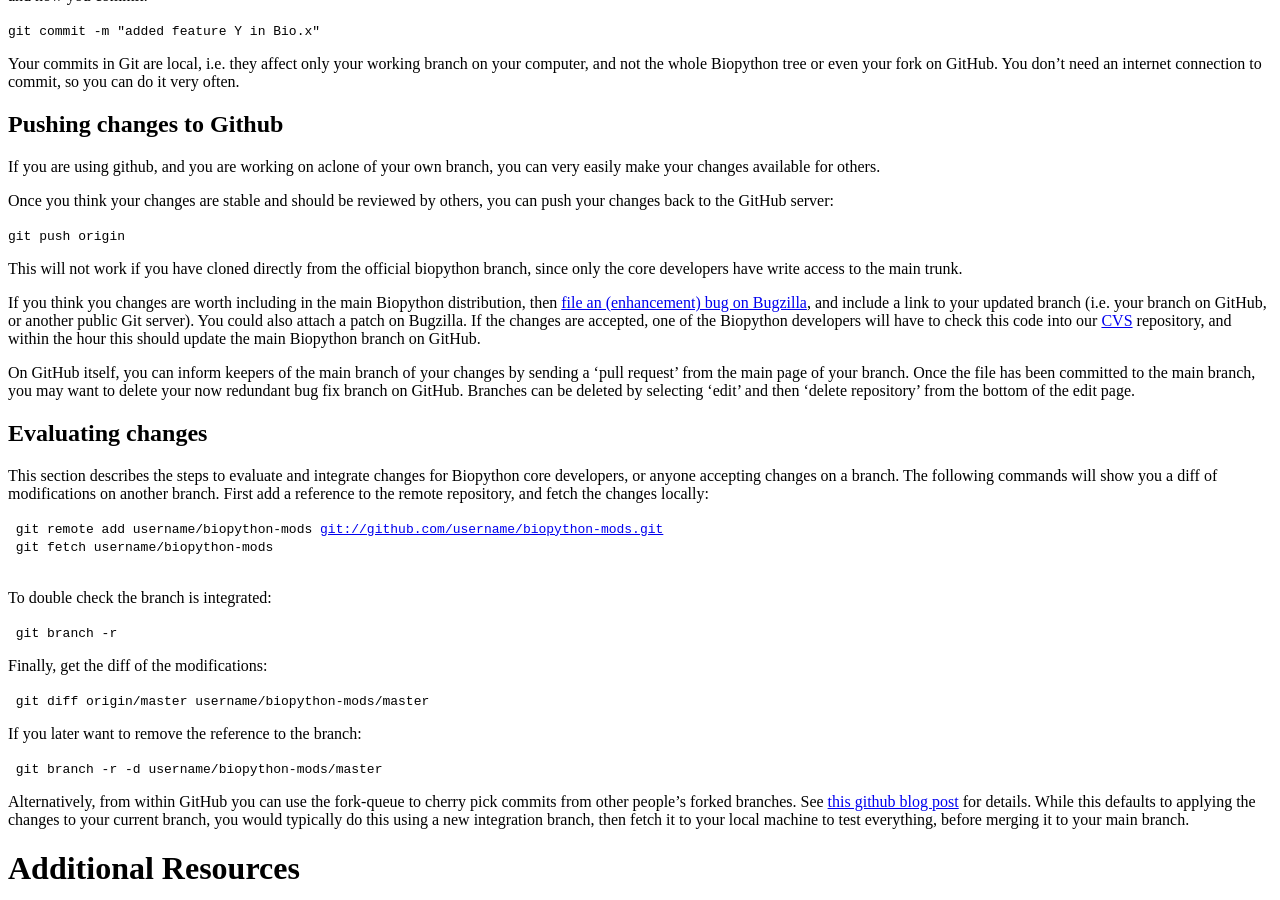
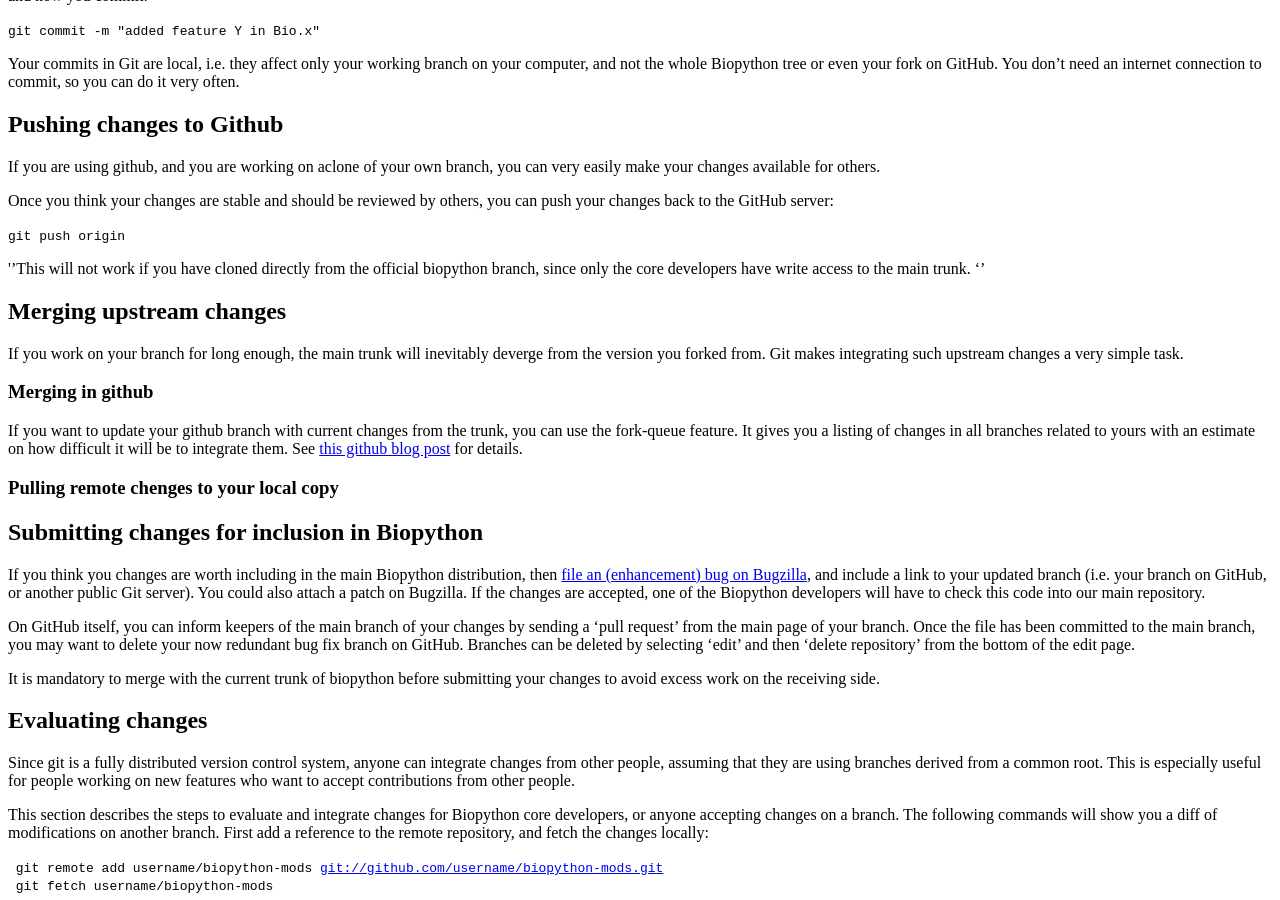
Before and after one commit to biopython/biopython.github.io, a Jekyll site: the page built from wiki/GitUsage.md, in a window 1280 px wide and 900 px high, scrolled down 2400 px. Built offline with Jekyll 4.4.1, drawn with Linux system fonts in a browser that asks for light colours.

Commit message:
Change to wiki page

```diff
--- a/wiki/GitUsage.md
+++ b/wiki/GitUsage.md
@@ -226,20 +226,37 @@ you can push your changes back to the GitHub server:
 
 `git push origin`
 
-<note>
-This will not work if you have cloned directly from the official
+''This will not work if you have cloned directly from the official
 biopython branch, since only the core developers have write access to
-the main trunk.
+the main trunk. ''
 
-</note>
+Merging upstream changes
+------------------------
+
+If you work on your branch for long enough, the main trunk will
+inevitably deverge from the version you forked from. Git makes
+integrating such upstream changes a very simple task.
+
+### Merging in github
+
+If you want to update your github branch with current changes from the
+trunk, you can use the fork-queue feature. It gives you a listing of
+changes in all branches related to yours with an estimate on how
+difficult it will be to integrate them. See [this github blog
+post](http://github.com/blog/270-the-fork-queue) for details.
+
+### Pulling remote chenges to your local copy
+
+Submitting changes for inclusion in Biopython
+---------------------------------------------
+
 If you think you changes are worth including in the main Biopython
 distribution, then [file an (enhancement) bug on
 Bugzilla](http://bugzilla.open-bio.org/), and include a link to your
 updated branch (i.e. your branch on GitHub, or another public Git
 server). You could also attach a patch on Bugzilla. If the changes are
 accepted, one of the Biopython developers will have to check this code
-into our [CVS](CVS "wikilink") repository, and within the hour this
-should update the main Biopython branch on GitHub.
+into our main repository.
 
 On GitHub itself, you can inform keepers of the main branch of your
 changes by sending a 'pull request' from the main page of your branch.
@@ -248,8 +265,17 @@ delete your now redundant bug fix branch on GitHub. Branches can be
 deleted by selecting 'edit' and then 'delete repository' from the bottom
 of the edit page.
 
+It is mandatory to merge with the current trunk of biopython before
+submitting your changes to avoid excess work on the receiving side.
+
 Evaluating changes
 ------------------
+
+Since git is a fully distributed version control system, anyone can
+integrate changes from other people, assuming that they are using
+branches derived from a common root. This is especially useful for
+people working on new features who want to accept contributions from
+other people.
 
 This section describes the steps to evaluate and integrate changes for
 Biopython core developers, or anyone accepting changes on a branch. The
```
Also changed, not shown: 1 other file.
